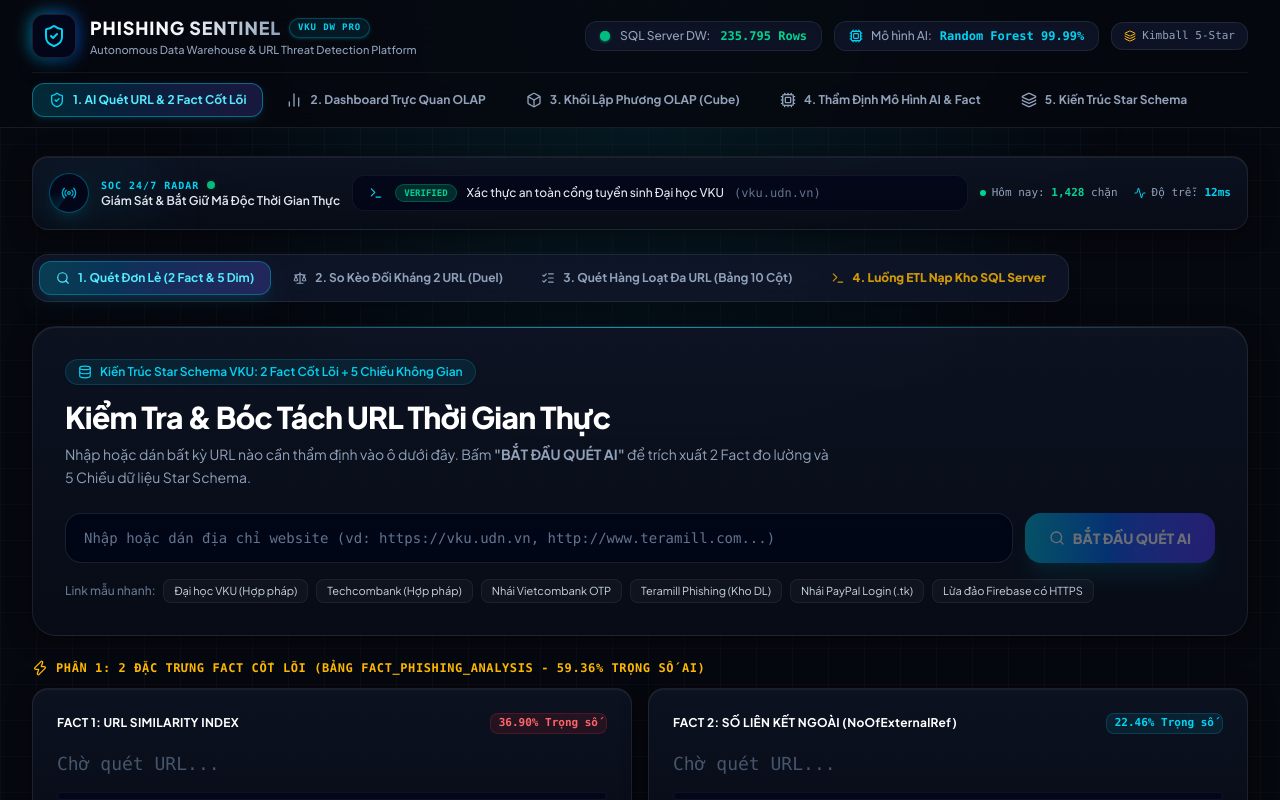
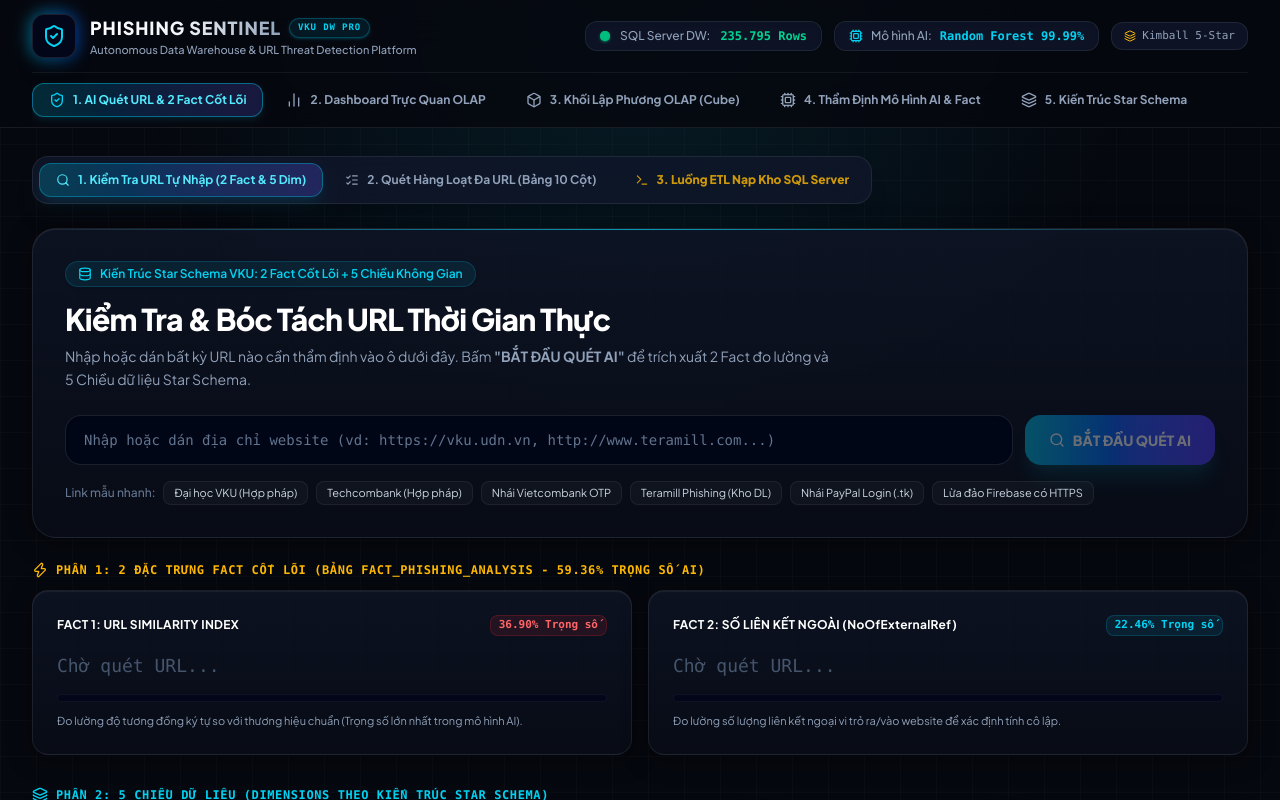
Before and after one commit to ngoduongkiet/vku-phishing-dw, a React (Vite) app: page / in a window 1280 px wide. Shown: the top 800 px of the page. Built offline with nearby package versions, Linux system fonts and the light colour scheme.

Commit message:
feat: keep PHISHING SENTINEL cyber UI, remove radar feed and URL duel as requested

```diff
--- a/src/components/URLScanner.jsx
+++ b/src/components/URLScanner.jsx
@@ -1,13 +1,11 @@
 import React, { useState } from 'react';
 import {
-  Search, Scale, ShieldAlert, ShieldCheck, FileText, Download, ListChecks,
+  Search, ShieldAlert, ShieldCheck, FileText, Download, ListChecks,
   Lock, Unlock, Sparkles, RefreshCw, CreditCard, Code2, Globe, Database,
   Layers, CheckCircle2, AlertTriangle, ArrowRight, Terminal, ExternalLink, Zap
 } from 'lucide-react';
 import { extractAndPredict } from '../utils/featureExtractor';
 import ETLPipelineSimulator from './ETLPipelineSimulator';
-import LiveThreatFeed from './LiveThreatFeed';
-import URLDuel from './URLDuel';
 import confetti from 'canvas-confetti';
 
 export default function URLScanner({ onOpenAudit, onRecordAdded, onResetRows, totalRows = 235795, extraRows = 0 }) {
@@ -107,9 +105,6 @@ export default function URLScanner({ onOpenAudit, onRecordAdded, onResetRows, to
   return (
     <div className="space-y-6">
 
-      {/* Live Threat Radar Feed */}
-      <LiveThreatFeed />
-
       {/* Mode Switcher - High Tech Segmented Control */}
       <div className="flex flex-wrap items-center gap-1.5 p-1.5 rounded-2xl bg-slate-900/80 border border-white/[0.08] backdrop-blur-xl shadow-xl w-fit">
         <button
@@ -121,19 +116,7 @@ export default function URLScanner({ onOpenAudit, onRecordAdded, onResetRows, to
           }`}
         >
           <Search className="h-3.5 w-3.5" />
-          <span>1. Quét Đơn Lẻ (2 Fact & 5 Dim)</span>
-        </button>
-
-        <button
-          onClick={() => setScanTab('duel')}
-          className={`px-4 py-2 rounded-xl text-xs font-bold transition-all duration-200 cursor-pointer flex items-center space-x-2 ${
-            scanTab === 'duel'
-              ? 'bg-gradient-to-r from-cyan-500/25 via-blue-500/25 to-indigo-500/25 text-cyan-300 border border-cyan-500/40 shadow-lg shadow-cyan-500/10'
-              : 'text-slate-400 hover:text-white hover:bg-white/[0.04]'
-          }`}
-        >
-          <Scale className="h-3.5 w-3.5" />
-          <span>2. So Kèo Đối Kháng 2 URL (Duel)</span>
+          <span>1. Kiểm Tra URL Tự Nhập (2 Fact & 5 Dim)</span>
         </button>
 
         <button
@@ -145,7 +128,7 @@ export default function URLScanner({ onOpenAudit, onRecordAdded, onResetRows, to
           }`}
         >
           <ListChecks className="h-3.5 w-3.5" />
-          <span>3. Quét Hàng Loạt Đa URL (Bảng 10 Cột)</span>
+          <span>2. Quét Hàng Loạt Đa URL (Bảng 10 Cột)</span>
         </button>
 
         <button
@@ -157,7 +140,7 @@ export default function URLScanner({ onOpenAudit, onRecordAdded, onResetRows, to
           }`}
         >
           <Terminal className="h-3.5 w-3.5" />
-          <span>4. Luồng ETL Nạp Kho SQL Server</span>
+          <span>3. Luồng ETL Nạp Kho SQL Server</span>
         </button>
       </div>
 
@@ -561,10 +544,6 @@ export default function URLScanner({ onOpenAudit, onRecordAdded, onResetRows, to
         </div>
       )}
 
-      {/* ========================================================= */}
-      {/* TAB DUEL: SO KÈO ĐỐI KHÁNG 2 URL                         */}
-      {/* ========================================================= */}
-      {scanTab === 'duel' && <URLDuel />}
 
       {/* ========================================================= */}
       {/* TAB 2: BATCH URL SCANNER (BẢNG HIỂN THỊ ĐỦ 2 FACT & 5 DIMENSION) */}
```
